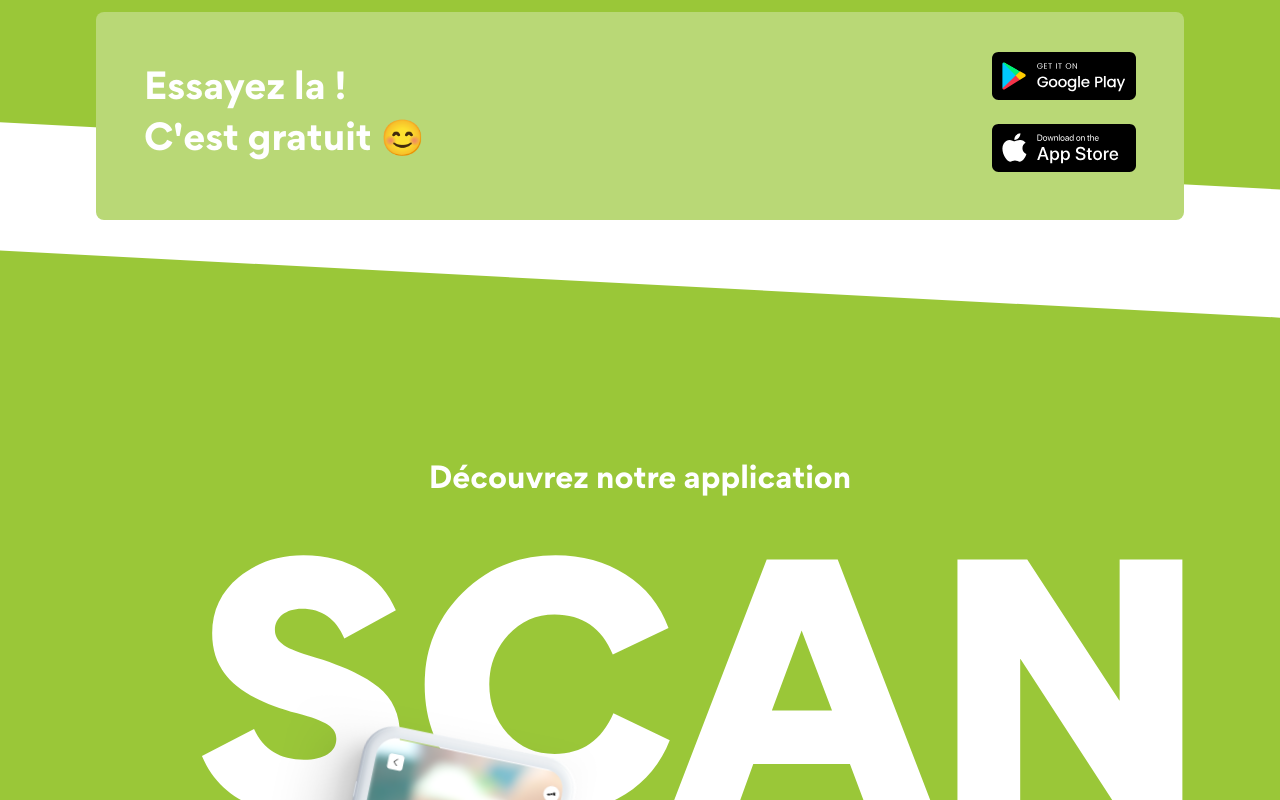
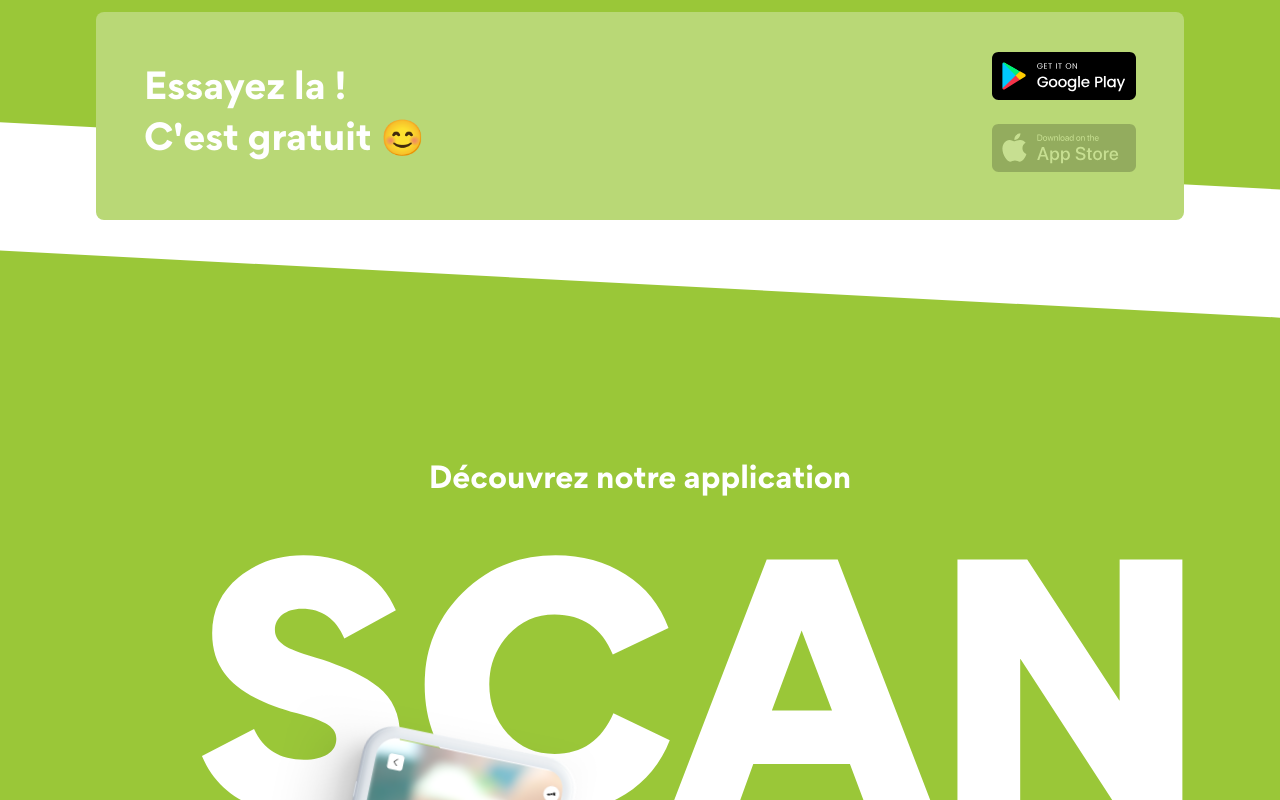
Before and after one commit to TricycleApp/tricycle-web, a Vue app: page / in a window 1280 px wide. Shown: the part 1360-2160 px from the top of the page. Built offline with nearby package versions, Linux system fonts and the light colour scheme; no server answers.

Commit message:
🩹 disable Appstore button

```diff
--- a/public/component.css
+++ b/public/component.css
@@ -159,6 +159,9 @@
     padding: 0;
 }
 
+html {
+    scroll-behavior: smooth;
+}
 body {
     font-family: 'Gordita', sans-serif;
     background-color: var(--background);
--- a/src/views/Home.vue
+++ b/src/views/Home.vue
@@ -27,7 +27,7 @@
 					<p class="download-text">Essayez la !<br />C'est gratuit 😊</p>
 					<div class="download-button">
 						<a href="https://play.google.com/store/apps/details?id=dev.tricycle" class="download-link"><img src="@/assets/playstore.svg" alt="Google Play store"/></a>
-						<a href="" class="download-link"><img src="@/assets/appstore.svg" alt="Apple App Store"/></a>
+						<a href="#download" class="download-link disable"><img src="@/assets/appstore.svg" alt="Apple App Store"/></a>
 					</div>
 				</div>
 			</section>
@@ -67,7 +67,7 @@
 					<p class="download-text">L'appli vous tente ?<br />Téléchargez la !⚡</p>
 					<div class="download-button">
 						<a href="https://play.google.com/store/apps/details?id=dev.tricycle" class="download-link"><img src="@/assets/playstore.svg" alt="Google Play store"/></a>
-						<a href="" class="download-link"><img src="@/assets/appstore.svg" alt="Apple App Store"/></a>
+						<a href="#download2" class="download-link disable"><img src="@/assets/appstore.svg" alt="Apple App Store"/></a>
 					</div>
 				</div>
 			</section>
@@ -182,7 +182,10 @@ $brk: 870px;
 		margin-top: 0;
 	}
 }
-
+.disable {
+	cursor: not-allowed;
+	opacity: .2;
+}
 .underline {
 	display: inline-block;
 	position: relative;
```
